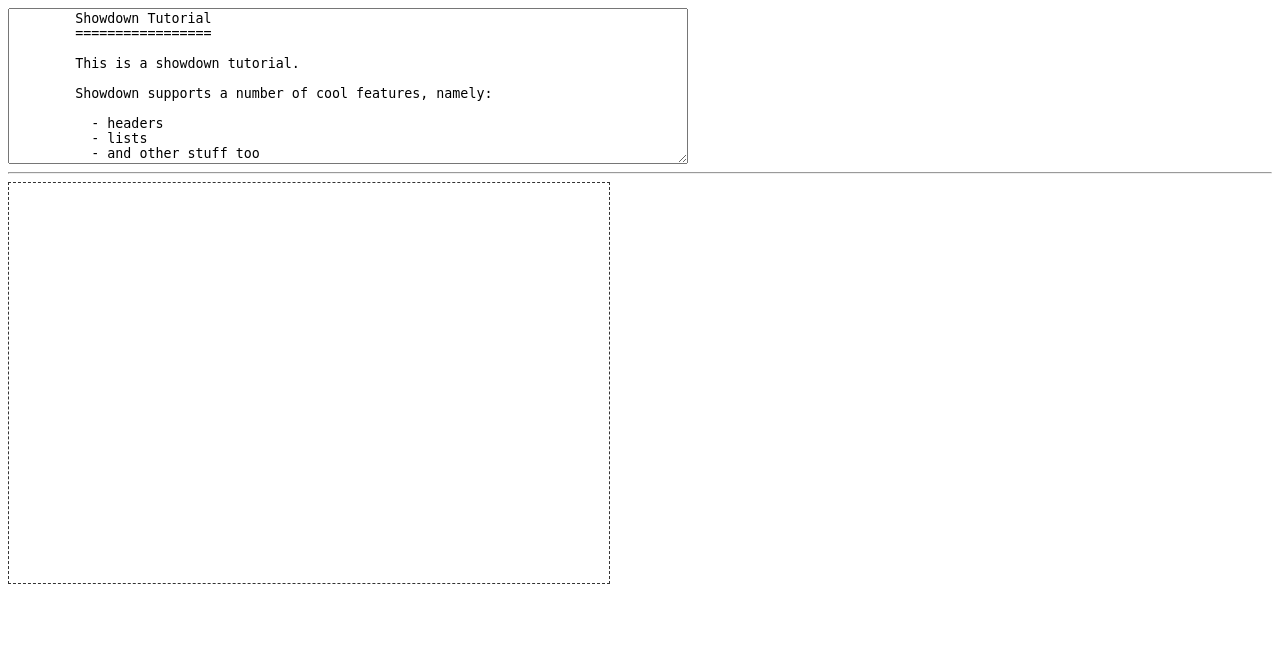
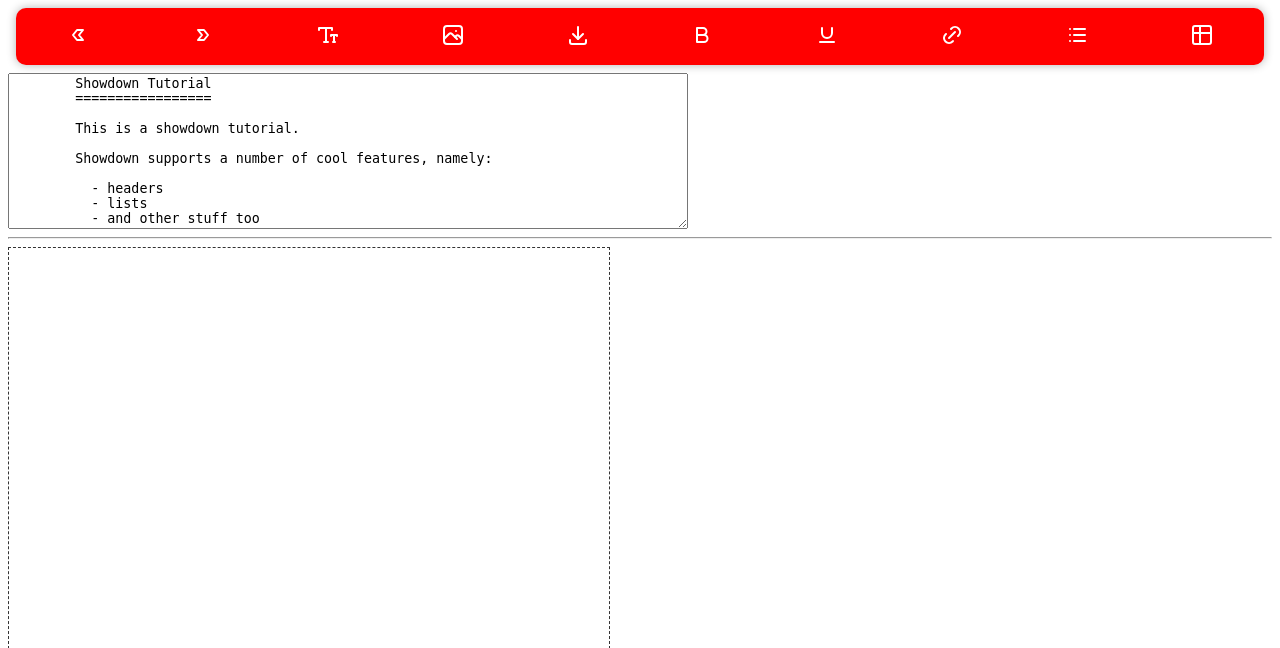
Before and after one commit to ellery25/EditorOnline, a Flask app: page / in a window 1280 px wide. Shown: the top 648 px of the page. Run offline with Flask 3, Linux system fonts and the light colour scheme; some libraries are stand-ins or nearby versions.

Commit message:
navbar tentativo by david Osorio

```diff
--- a/src/config/static/css/style.css
+++ b/src/config/static/css/style.css
@@ -6,3 +6,28 @@
     width: 600px;
     height: 400px;
   }
+
+  .navigation {
+    background-color: red;
+    border-radius: 10px;
+    margin: 8px;
+    box-shadow: 0 0 10px rgba(0, 0, 0, 0.3);
+
+  }
+
+  .navigation a {
+    max-height: 43px;
+    padding: 1rem;
+    color: var(--blanco);
+    font-size: 2rem;
+    font-weight: 700;
+    border-radius: 20px;
+    transition: background-color 0.3s, color 0.3s;
+  }
+  .navi {
+    display: flex;
+    flex-direction: row;
+    justify-content: space-around;
+    height: 57px;
+    align-items: center;
+  }
--- a/src/config/templates/index.html
+++ b/src/config/templates/index.html
@@ -3,7 +3,96 @@
 <header>
 
 </header>
+<div class="navigation">
+<nav class="navi">
+  <a href="">
+    <svg xmlns="http://www.w3.org/2000/svg" class="icon icon-tabler icon-tabler-arrow-badge-left" width="24" height="24" viewBox="0 0 24 24" stroke-width="2" stroke="#ffffff" fill="none" stroke-linecap="round" stroke-linejoin="round">
+      <path stroke="none" d="M0 0h24v24H0z" fill="none"/>
+      <path d="M11 17h6l-4 -5l4 -5h-6l-4 5z" />
+    </svg>
+  </a>
+  <a href="">
+    <svg xmlns="http://www.w3.org/2000/svg" class="icon icon-tabler icon-tabler-arrow-badge-right" width="24" height="24" viewBox="0 0 24 24" stroke-width="2" stroke="#ffffff" fill="none" stroke-linecap="round" stroke-linejoin="round">
+      <path stroke="none" d="M0 0h24v24H0z" fill="none"/>
+      <path d="M13 7h-6l4 5l-4 5h6l4 -5z" />
+    </svg>
+  </a>
 
+  <a href="#">
+    <svg xmlns="http://www.w3.org/2000/svg" class="icon icon-tabler icon-tabler-text-size" width="24" height="24" viewBox="0 0 24 24" stroke-width="2" stroke="#ffffff" fill="none" stroke-linecap="round" stroke-linejoin="round">
+      <path stroke="none" d="M0 0h24v24H0z" fill="none"/>
+      <path d="M3 7v-2h13v2" />
+      <path d="M10 5v14" />
+      <path d="M12 19h-4" />
+      <path d="M15 13v-1h6v1" />
+      <path d="M18 12v7" />
+      <path d="M17 19h2" />
+    </svg>
+    </a>
+    <a href="">
+      <svg xmlns="http://www.w3.org/2000/svg" class="icon icon-tabler icon-tabler-photo" width="24" height="24" viewBox="0 0 24 24" stroke-width="2" stroke="#ffffff" fill="none" stroke-linecap="round" stroke-linejoin="round">
+        <path stroke="none" d="M0 0h24v24H0z" fill="none"/>
+        <path d="M15 8h.01" />
+        <path d="M3 6a3 3 0 0 1 3 -3h12a3 3 0 0 1 3 3v12a3 3 0 0 1 -3 3h-12a3 3 0 0 1 -3 -3v-12z" />
+        <path d="M3 16l5 -5c.928 -.893 2.072 -.893 3 0l5 5" />
+        <path d="M14 14l1 -1c.928 -.893 2.072 -.893 3 0l3 3" />
+      </svg>
+    </a>
+    <a href="">
+      <svg xmlns="http://www.w3.org/2000/svg" class="icon icon-tabler icon-tabler-download" width="24" height="24" viewBox="0 0 24 24" stroke-width="2" stroke="#ffffff" fill="none" stroke-linecap="round" stroke-linejoin="round">
+        <path stroke="none" d="M0 0h24v24H0z" fill="none"/>
+        <path d="M4 17v2a2 2 0 0 0 2 2h12a2 2 0 0 0 2 -2v-2" />
+        <path d="M7 11l5 5l5 -5" />
+        <path d="M12 4l0 12" />
+      </svg>
+    </a>
+    <a href="">
+      <svg xmlns="http://www.w3.org/2000/svg" class="icon icon-tabler icon-tabler-bold" width="24" height="24" viewBox="0 0 24 24" stroke-width="2" stroke="#ffffff" fill="none" stroke-linecap="round" stroke-linejoin="round">
+        <path stroke="none" d="M0 0h24v24H0z" fill="none"/>
+        <path d="M7 5h6a3.5 3.5 0 0 1 0 7h-6z" />
+        <path d="M13 12h1a3.5 3.5 0 0 1 0 7h-7v-7" />
+      </svg>
+    </a>
+    <a href="">
+      <svg xmlns="http://www.w3.org/2000/svg" class="icon icon-tabler icon-tabler-underline" width="24" height="24" viewBox="0 0 24 24" stroke-width="2" stroke="#ffffff" fill="none" stroke-linecap="round" stroke-linejoin="round">
+        <path stroke="none" d="M0 0h24v24H0z" fill="none"/>
+        <path d="M7 5v5a5 5 0 0 0 10 0v-5" />
+        <path d="M5 19h14" />
+      </svg>
+    </a>
+    <a href="">
+      <svg xmlns="http://www.w3.org/2000/svg" class="icon icon-tabler icon-tabler-link" width="24" height="24" viewBox="0 0 24 24" stroke-width="2" stroke="#ffffff" fill="none" stroke-linecap="round" stroke-linejoin="round">
+        <path stroke="none" d="M0 0h24v24H0z" fill="none"/>
+        <path d="M9 15l6 -6" />
+        <path d="M11 6l.463 -.536a5 5 0 0 1 7.071 7.072l-.534 .464" />
+        <path d="M13 18l-.397 .534a5.068 5.068 0 0 1 -7.127 0a4.972 4.972 0 0 1 0 -7.071l.524 -.463" />
+      </svg>
+    </a>
+
+    <a href="">
+      <svg xmlns="http://www.w3.org/2000/svg" class="icon icon-tabler icon-tabler-list" width="24" height="24" viewBox="0 0 24 24" stroke-width="2" stroke="#ffffff" fill="none" stroke-linecap="round" stroke-linejoin="round">
+        <path stroke="none" d="M0 0h24v24H0z" fill="none"/>
+        <path d="M9 6l11 0" />
+        <path d="M9 12l11 0" />
+        <path d="M9 18l11 0" />
+        <path d="M5 6l0 .01" />
+        <path d="M5 12l0 .01" />
+        <path d="M5 18l0 .01" />
+      </svg>
+    </a>
+
+    <a href="">
+      <svg xmlns="http://www.w3.org/2000/svg" class="icon icon-tabler icon-tabler-table" width="24" height="24" viewBox="0 0 24 24" stroke-width="2" stroke="#ffffff" fill="none" stroke-linecap="round" stroke-linejoin="round">
+        <path stroke="none" d="M0 0h24v24H0z" fill="none"/>
+        <path d="M3 5a2 2 0 0 1 2 -2h14a2 2 0 0 1 2 2v14a2 2 0 0 1 -2 2h-14a2 2 0 0 1 -2 -2v-14z" />
+        <path d="M3 10h18" />
+        <path d="M10 3v18" />
+      </svg>
+    </a>
+  </nav>
+
+
+</div>
 <section>
     <textarea id="sourceTA" rows="10" cols="82" oninput="run()">
         Showdown Tutorial
@@ -31,6 +120,9 @@
         [1]: https://github.com/showdownjs/showdown/wiki/extensions
     </textarea>
 </section>
+
+
+
 <hr>
 <section>
     <div id="targetDiv"></div>
```
